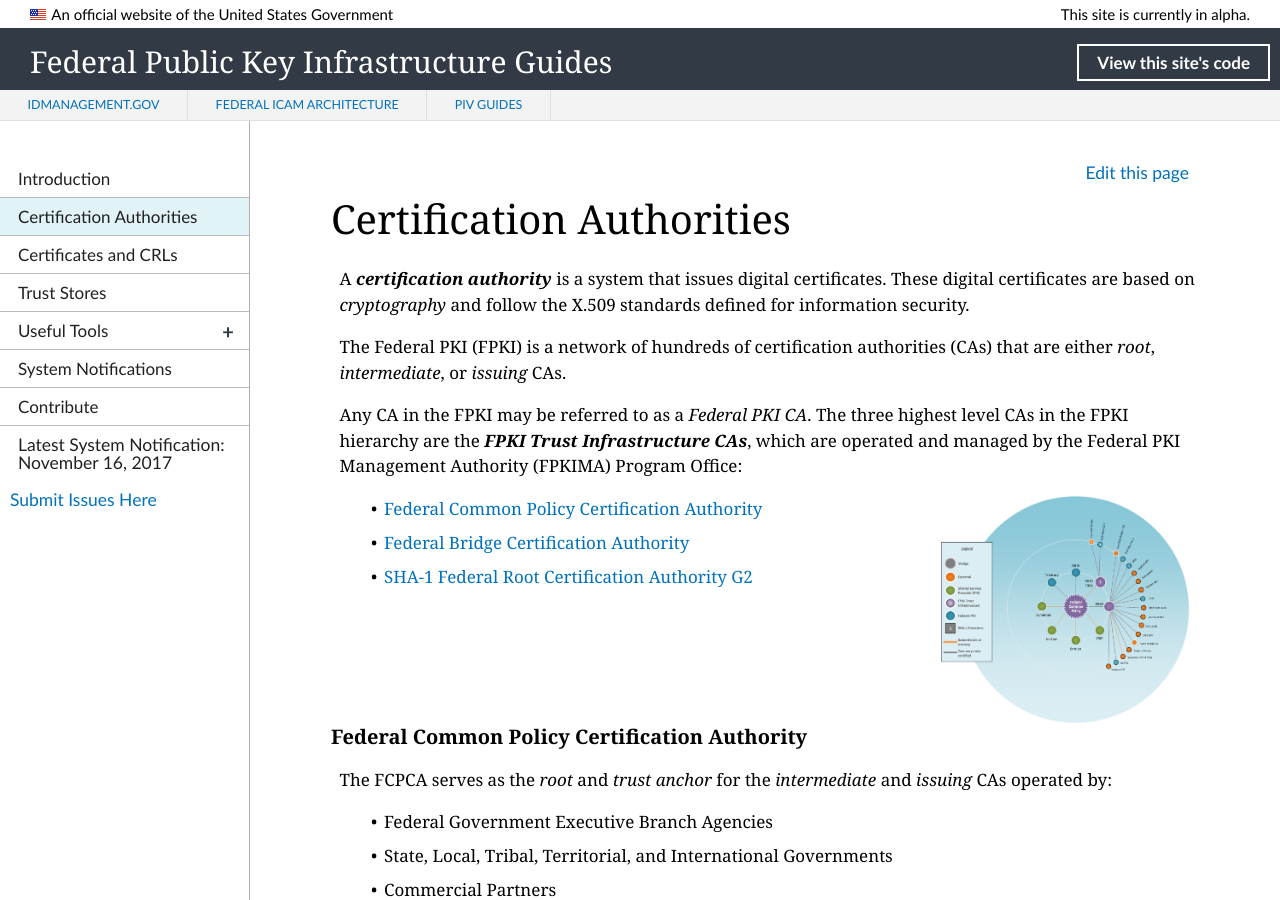
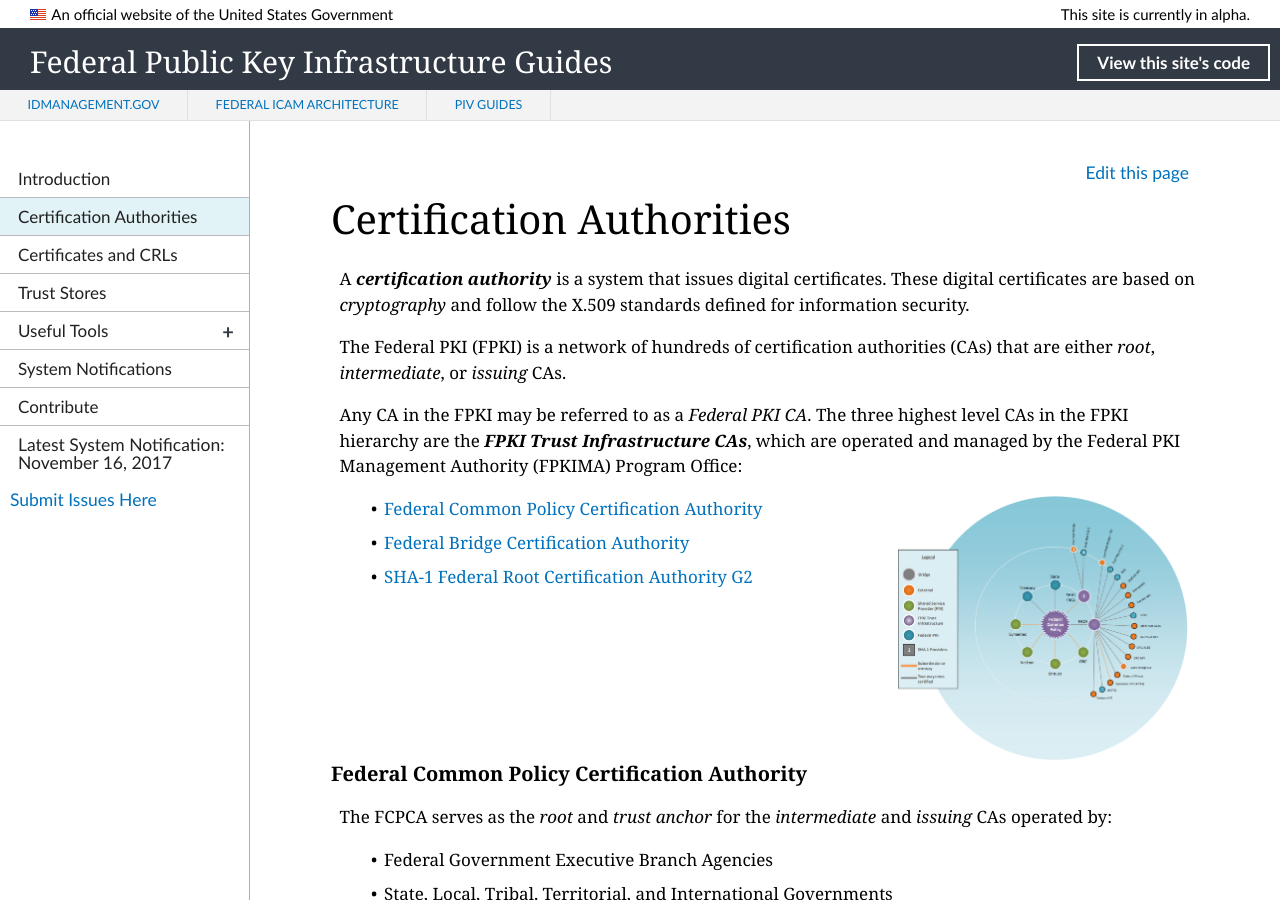
Before and after one commit to GSA/fpki-guides, a Jekyll site: the page built from pages/fpki_cas.md, in a window 1280 px wide and 900 px high. Built offline with Jekyll 4.4.1, drawn with Linux system fonts in a browser that asks for light colours; nearby versions of some CDN libraries; library files that are not in the unit come from our copies.

Commit message:
Update fpki_cas.md
Graphic dimensions reset

```diff
--- a/pages/fpki_cas.md
+++ b/pages/fpki_cas.md
@@ -10,7 +10,7 @@
 
 Any CA in the FPKI may be referred to as a _Federal PKI CA_. The three highest level CAs in the FPKI hierarchy are the **_FPKI Trust Infrastructure CAs_**, which are operated and managed by the Federal PKI Management Authority (FPKIMA) Program Office:
 
-![FPKI Trust Infrastructure]({{site.baseurl}}/img/fpki_trust_cas.png){:style="width:30%;float:right;"}
+![FPKI Trust Infrastructure]({{site.baseurl}}/img/fpki_trust_cas.png){:style="width:35%;float:right;"}
 
 * [Federal Common Policy Certification Authority](#federal-common-policy-certification-authority)
 * [Federal Bridge Certification Authority](#federal-bridge-certification-authority)
@@ -19,8 +19,8 @@
 
 ### Federal Common Policy Certification Authority
 
-<!--- ![Example of COMMON Serving as the Trust Anchor]({{site.baseurl}}/img/fcpca-chainV5.png){:style="width:30%;float:right;"}
-*Example of COMMON as the Trust Anchor*{:style="float:right;clear:both;font-size:14px;text-align:center;margin:20px 0 0 0;width:30%;"} --->
+<!--- ![Example of COMMON Serving as the Trust Anchor]({{site.baseurl}}/img/fcpca-chainV5.png){:style="width:40%;float:right;"}
+*Example of COMMON as the Trust Anchor*{:style="float:right;clear:both;font-size:14px;text-align:center;margin:20px 0 0 0;width:40%;"} --->
 
 The FCPCA serves as the _root_ and _trust anchor_ for the _intermediate_ and _issuing_ CAs operated by:
 
```
